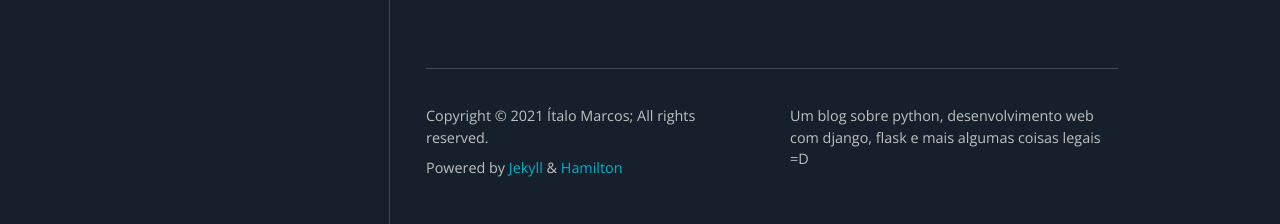
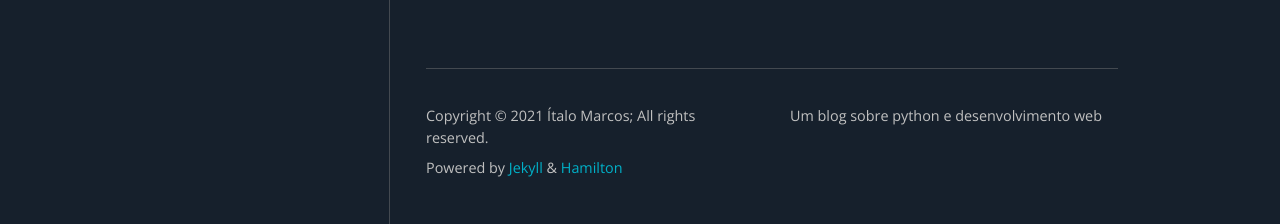
Before and after one commit to Italo11Marcos/italo11marcos.github.io, a Jekyll site: the page built from index.html, in a window 1280 px wide. Shown: the part 2120-2344 px from the top of the page. Built offline with Jekyll 4.4.1, drawn with Linux system fonts in a browser that asks for light colours; nearby versions of some CDN libraries; some web fonts are replaced; the list of posts is cut into pages by our own code.

Commit message:
Alteração descrição blog

```diff
--- a/_config.yml
+++ b/_config.yml
@@ -1,5 +1,5 @@
 title: Ítalo Marcos
-description: Um blog sobre python, desenvolvimento web com django, flask e mais algumas coisas legais =D
+description: Um blog sobre python e desenvolvimento web
 author: Ítalo Marcos
 avatar: /me.jpg
 email: italomarcos.dev@gmail.com
```
